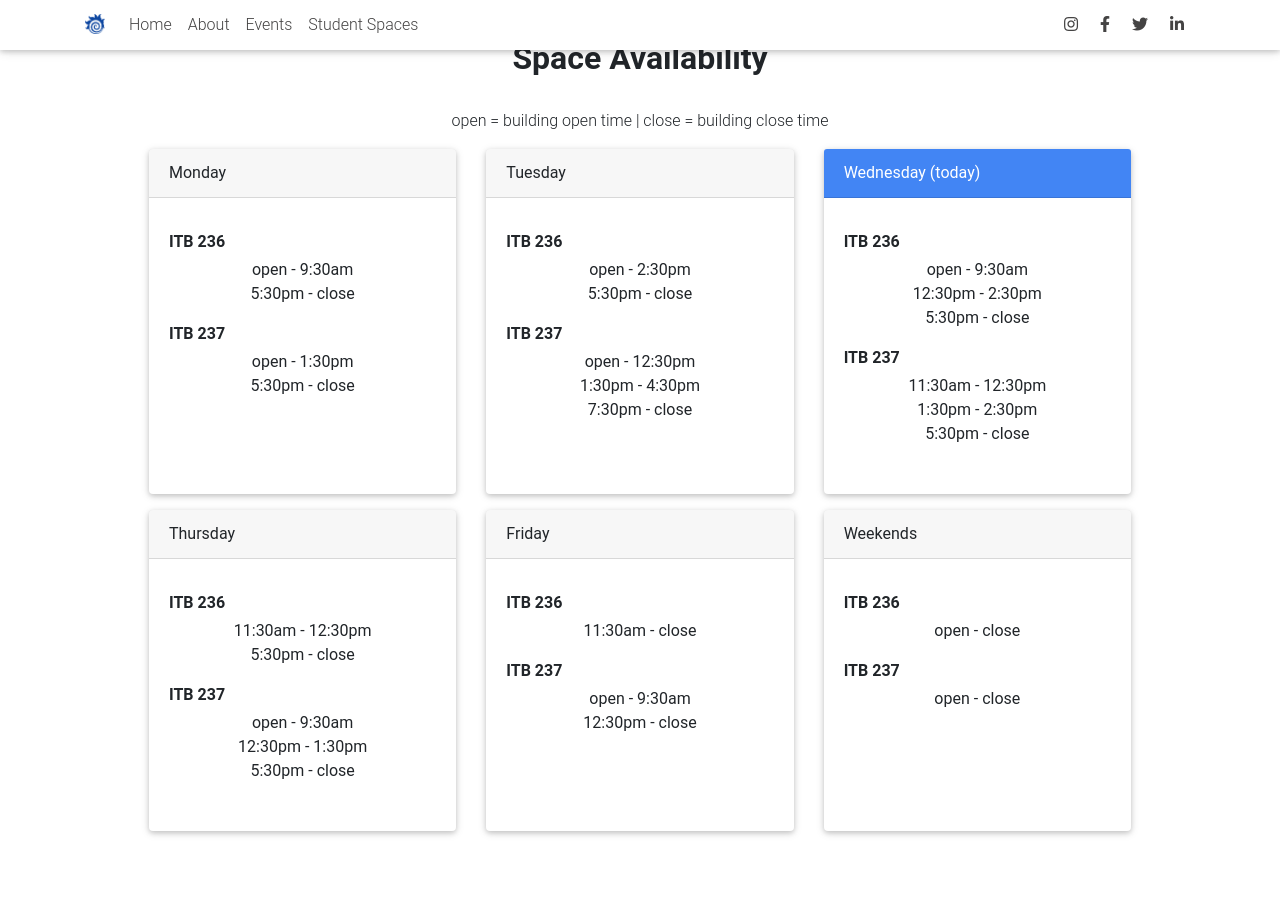
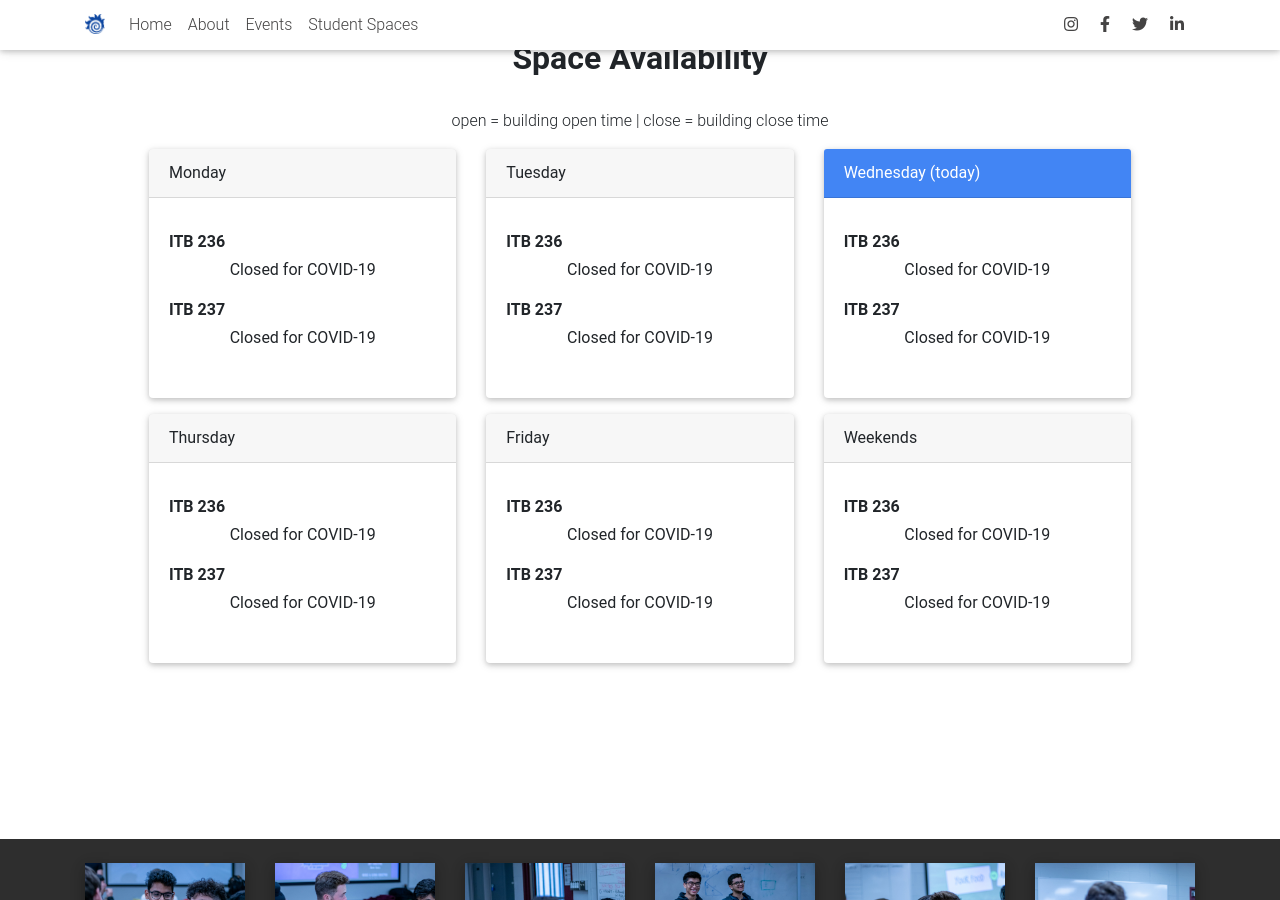
Before and after one commit to ABerriault/CS-Society-Website, a Jekyll site: the page built from student-space.markdown, in a window 1280 px wide and 900 px high, scrolled down 547 px. Built offline with Jekyll 4.4.1, drawn with Linux system fonts in a browser that asks for light colours; nearby versions of some CDN libraries.

Commit message:
Update student-spaces.yml
Guys... there are no student space availabilities :(

```diff
--- a/_data/student-spaces.yml
+++ b/_data/student-spaces.yml
@@ -2,65 +2,52 @@
   rooms:
     - name: ITB 236
       available:
-        - open - 9:30am
-        - 5:30pm - close
+        - Closed for COVID-19
     - name: ITB 237
       available:
-        - open - 1:30pm
-        - 5:30pm - close
+        - Closed for COVID-19
 
 - day: Tuesday
   rooms:
     - name: ITB 236
       available:
-        - open - 2:30pm
-        - 5:30pm - close
+        - Closed for COVID-19
     - name: ITB 237
       available:
-        - open - 12:30pm
-        - 1:30pm - 4:30pm
-        - 7:30pm - close
+        - Closed for COVID-19
 
 - day: Wednesday
   rooms:
     - name: ITB 236
       available:
-        - open - 9:30am
-        - 12:30pm - 2:30pm
-        - 5:30pm - close
+        - Closed for COVID-19
     - name: ITB 237
       available:
-        - 11:30am - 12:30pm
-        - 1:30pm - 2:30pm
-        - 5:30pm - close
+        - Closed for COVID-19
 
 - day: Thursday
   rooms:
     - name: ITB 236
       available:
-        - 11:30am - 12:30pm
-        - 5:30pm - close
+        - Closed for COVID-19
     - name: ITB 237
       available:
-        - open - 9:30am
-        - 12:30pm - 1:30pm
-        - 5:30pm - close
+        - Closed for COVID-19
 
 - day: Friday
   rooms:
     - name: ITB 236
       available:
-        - 11:30am - close
+        - Closed for COVID-19
     - name: ITB 237
       available:
-        - open - 9:30am
-        - 12:30pm - close
+        - Closed for COVID-19
 
 - day: Weekends
   rooms:
     - name: ITB 236
       available:
-        - open - close
+        - Closed for COVID-19
     - name: ITB 237
       available:
-        - open - close
+        - Closed for COVID-19
```
